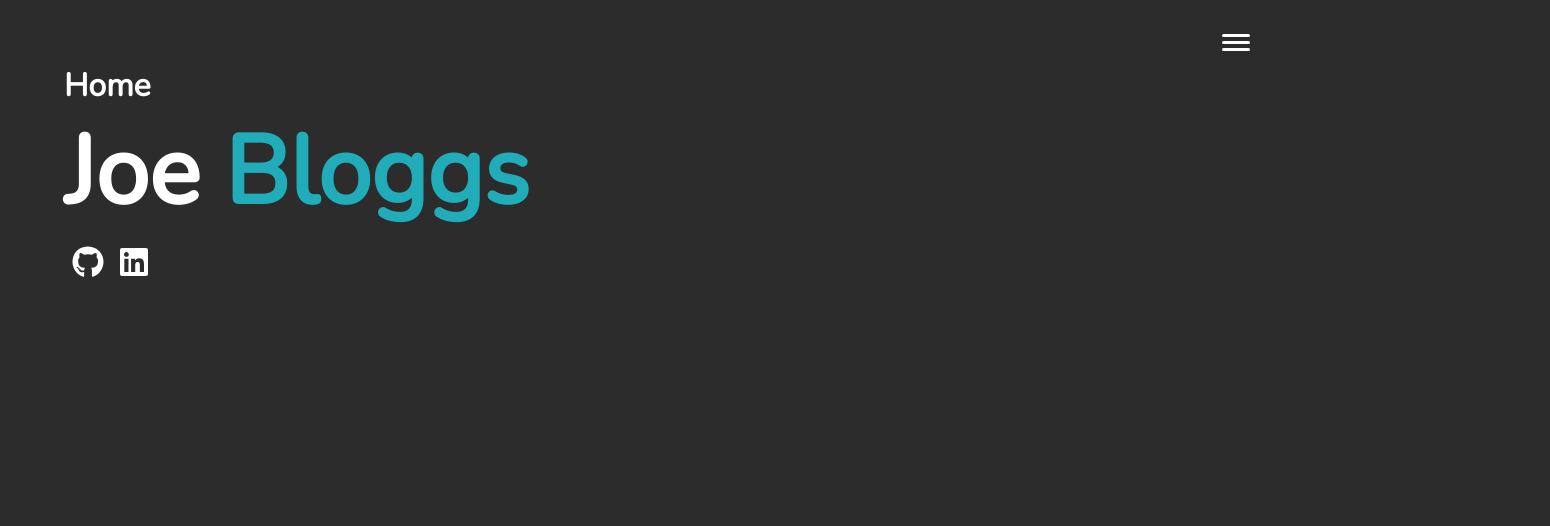
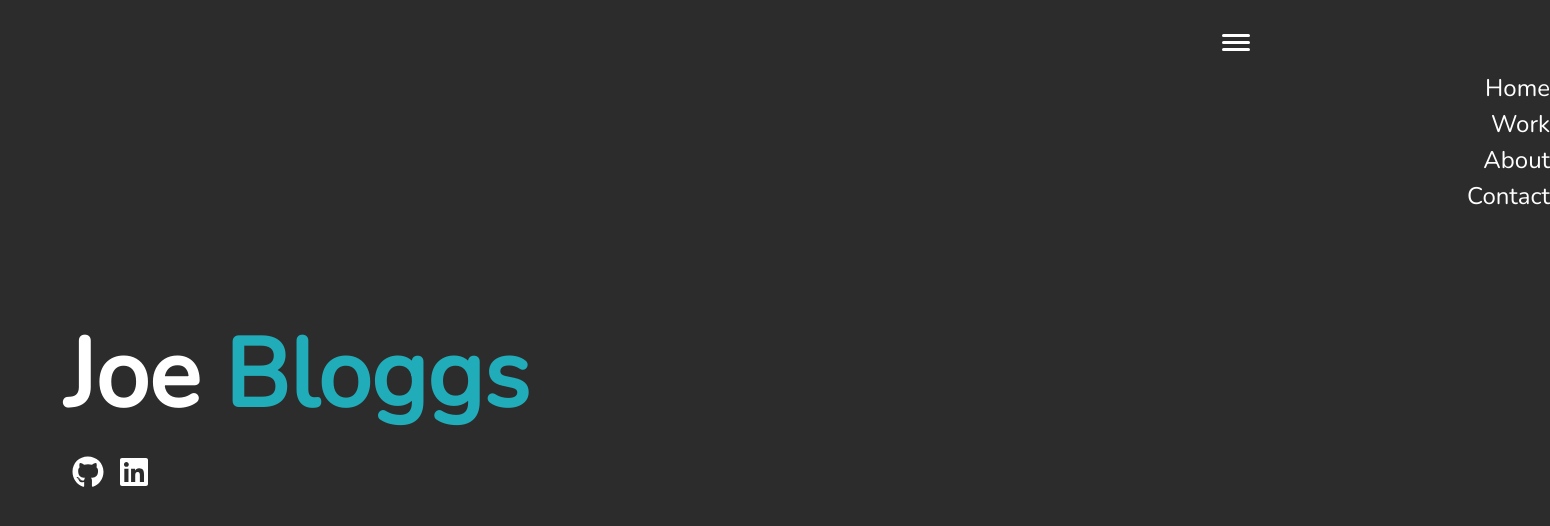
Before and after one commit to tcje91/react-portfolio, a React (Create React App) app: page / in a window 1280 px wide. Shown: the top 526 px of the page, 1550 px wide, since content can reach past the window. Built offline with nearby package versions, Linux system fonts and the light colour scheme; the HTML template or start-up script is replaced by a standard one.

Commit message:
add nav menu and styles

```diff
--- a/src/components/About.js
+++ b/src/components/About.js
@@ -1,7 +1,7 @@
 import React from 'react';
 
 const About = () => (
-  <div>
+  <div className="about content-container">
     <h1>About</h1>
   </div>
 );
--- a/src/components/Contact.js
+++ b/src/components/Contact.js
@@ -1,7 +1,7 @@
 import React from 'react';
 
 const Contact = () => (
-  <div>
+  <div className="contact content-container">
     <h1>Contact</h1>
   </div>
 );
--- a/src/components/Home.js
+++ b/src/components/Home.js
@@ -4,8 +4,7 @@ import * as BrandIcons from '@fortawesome/free-brands-svg-icons';
 
 
 const Home = () => (
-  <div className="home">
-    <h1>Home</h1>
+  <div className="home content-container">
     <h1 className="lrg-heading">
       Joe
       {' '}
--- a/src/components/Menu.js
+++ b/src/components/Menu.js
@@ -1,5 +1,6 @@
 import React, { Component } from 'react';
 import MenuBtn from './MenuBtn';
+import NavItems from './NavItems';
 
 export default class Menu extends Component {
   state = {
@@ -14,8 +15,9 @@ export default class Menu extends Component {
     const { showMenu } = this.state;
 
     return (
-      <div>
+      <div className="menu">
         <MenuBtn showMenu={showMenu} toggleMenu={this.toggleMenu} />
+        <NavItems showMenu={showMenu} />
       </div>
     );
   }
--- /dev/null
+++ b/src/components/NavItems.js
@@ -0,0 +1,16 @@
+import React from 'react';
+import { Link } from '@reach/router';
+
+const NavItems = ({ showMenu }) => (
+  <div className="nav-list">
+    <Link to="/" className={`nav-item ${showMenu ? 'open' : ''}`}>Home</Link>
+    <br />
+    <Link to="/work" className={`nav-item ${showMenu ? 'open' : ''}`}>Work</Link>
+    <br />
+    <Link to="/about" className={`nav-item ${showMenu ? 'open' : ''}`}>About</Link>
+    <br />
+    <Link to="/contact" className={`nav-item ${showMenu ? 'open' : ''}`}>Contact</Link>
+  </div>
+);
+
+export default NavItems;
--- a/src/components/Work.js
+++ b/src/components/Work.js
@@ -1,7 +1,7 @@
 import React from 'react';
 
 const Work = () => (
-  <div>
+  <div className="work content-container">
     <h1>Work</h1>
   </div>
 );
--- a/src/index.css
+++ b/src/index.css
@@ -25,6 +25,47 @@
     .menu-btn.close .btn-line:nth-child(3) {
       transform: rotate(-45deg) translate(5px, -4px); }
 
+.nav-list {
+  position: absolute;
+  right: 30px;
+  top: 70px;
+  text-align: right; }
+
+.nav-item {
+  color: #fff;
+  display: inline-block;
+  text-decoration: none;
+  font-size: 1.5rem;
+  visibility: visible;
+  transform: translate3d(300px, 0, 0);
+  transition: ease-in-out 300ms; }
+  .nav-item:hover {
+    color: #21acb9; }
+  .nav-item.open {
+    visibility: visible;
+    transform: translate3d(0, 0, 0); }
+
+.nav-item:nth-child(1) {
+  transition-delay: 20ms; }
+
+.nav-item:nth-child(2) {
+  transition-delay: 40ms; }
+
+.nav-item:nth-child(3) {
+  transition-delay: 60ms; }
+
+.nav-item:nth-child(4) {
+  transition-delay: 80ms; }
+
+.nav-item:nth-child(5) {
+  transition-delay: 100ms; }
+
+.nav-item:nth-child(6) {
+  transition-delay: 120ms; }
+
+.nav-item:nth-child(7) {
+  transition-delay: 140ms; }
+
 * {
   box-sizing: border-box; }
 
@@ -34,7 +75,8 @@ body {
   font-family: "Nunito", sans-serif;
   margin: 0;
   height: 100%;
-  width: 100%; }
+  width: 100%;
+  line-height: 1.5; }
 
 h1, h2, h3 {
   margin: 0; }
@@ -44,9 +86,12 @@ h1, h2, h3 {
 .text-highlight {
   color: #21acb9; }
 
-.home {
+.content-container {
   height: 100%;
   padding: 4rem; }
+
+.home {
+  margin-top: 30vh; }
   .home .icon {
     margin: 0.5rem;
     transition: ease-in-out 300ms; }
--- a/src/scss/_menu.scss
+++ b/src/scss/_menu.scss
@@ -38,3 +38,36 @@
     }
   }
 }
+
+.nav-list {
+  position: absolute;
+  right: 30px;
+  top: 70px;
+  text-align: right;
+}
+
+.nav-item {
+  color: $primary-colour;
+  display: inline-block;
+  text-decoration: none;
+  font-size: 1.5rem;
+  visibility: visible;
+  transform: translate3d(300px, 0, 0);
+  @include easeInOut;
+
+  &:hover {
+    color: $secondary-colour;
+  }
+
+  &.open {
+    visibility: visible;
+    transform: translate3d(0, 0, 0);
+  }
+
+}
+
+@for $i from 1 through 7 {
+  .nav-item:nth-child(#{$i}) {
+    transition-delay: $i * 20ms;
+  }
+}
--- a/src/scss/index.scss
+++ b/src/scss/index.scss
@@ -12,6 +12,7 @@ body {
   margin: 0;
   height: 100%;
   width: 100%;
+  line-height: 1.5;
 }
 
 h1, h2, h3 {
@@ -27,9 +28,13 @@ h1, h2, h3 {
   color: $secondary-colour;
 }
 
-.home {
+.content-container {
   height: 100%;
   padding: 4rem;
+}
+
+.home {
+  margin-top: 30vh;
 
   .icon {
     margin: 0.5rem;
```
